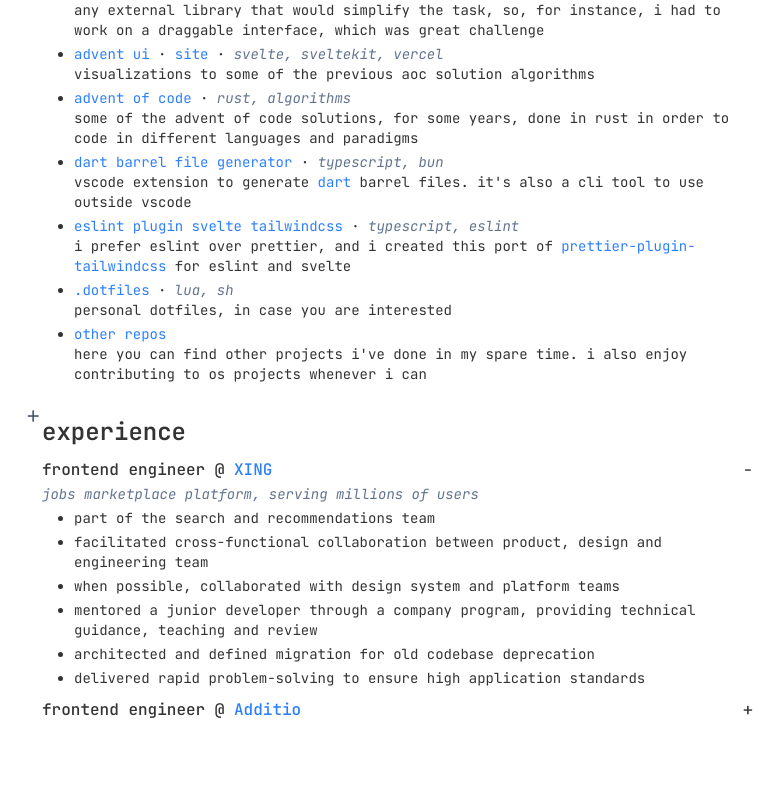
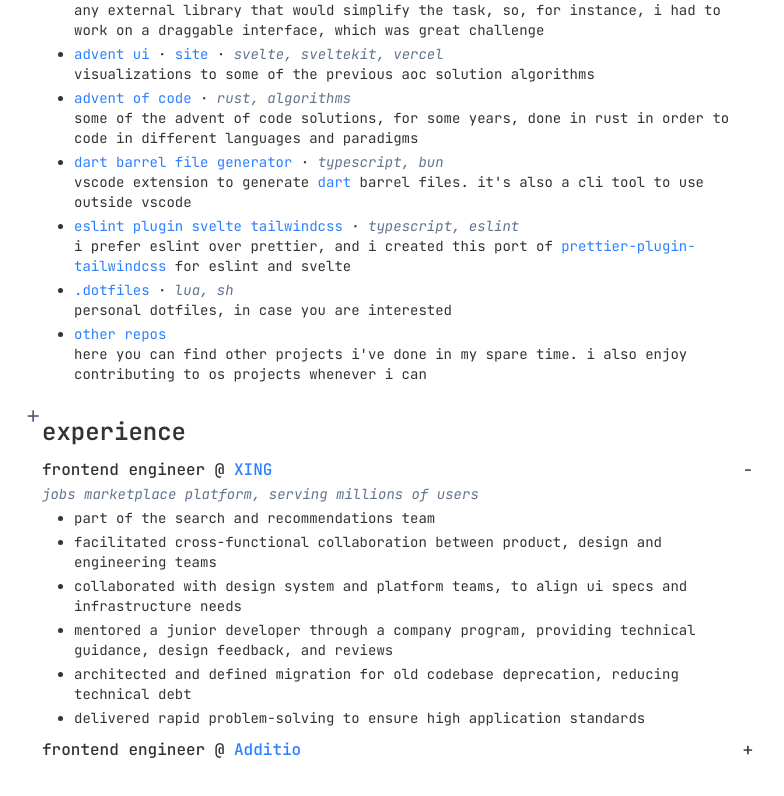
Before and after one commit to mikededo/portfolio, a SvelteKit app: page / in a window 1280 px wide. Shown: the part 900-1696 px from the top of the page, without its empty margins (233-1017 px from the left). Before the commit the page ends 1656 px from the top, so only its background shows below. Built offline with nearby package versions, Linux system fonts and the light colour scheme.

Commit message:
feat: updated experience

```diff
--- a/src/routes/+page.svelte
+++ b/src/routes/+page.svelte
@@ -182,11 +182,25 @@
                 onExpand={onToggleExpand('xing')}
             >
                 <li>part of the search and recommendations team</li>
-                <li>facilitated cross-functional collaboration between product, design and engineering team</li>
-                <li>when possible, collaborated with design system and platform teams</li>
-                <li>mentored a junior developer through a company program, providing technical guidance, teaching and review</li>
-                <li>architected and defined migration for old codebase deprecation</li>
-                <li>delivered rapid problem-solving to ensure high application standards</li>
+                <li>
+                    facilitated cross-functional collaboration between product,
+                    design and engineering teams
+                </li>
+                <li>
+                    collaborated with design system and platform teams, to
+                    align ui specs and infrastructure needs
+                </li>
+                <li>
+                    mentored a junior developer through a company program,
+                    providing technical guidance, design feedback, and reviews
+                </li>
+                <li>
+                    architected and defined migration for old codebase
+                    deprecation, reducing technical debt
+                </li>
+                <li>
+                    delivered rapid problem-solving to ensure high application standards
+                </li>
             </Experience>
         </li>
         <li>
@@ -198,9 +212,17 @@
                 title="frontend engineer"
                 onExpand={onToggleExpand('additio')}
             >
-                <li>designed architecture for multiple React applications within the Additio App</li>
-                <li>built and maintained internal React component libraries, design system and other internal tools</li>
-                <li>led application redesign from designing to implementation</li>
+                <li>
+                    designed architecture for multiple React applications
+                    within the Additio App
+                </li>
+                <li>
+                    built and maintained internal React component libraries,
+                    design system and other internal tools
+                </li>
+                <li>
+                    led application redesign from ideation and wireframing to implementation
+                </li>
                 <li>mentored junior students in React development</li>
             </Experience>
         </li>
```
